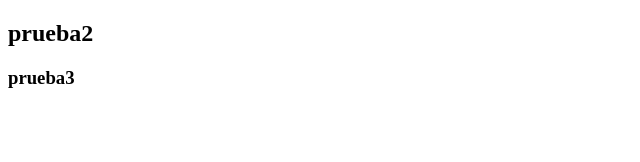
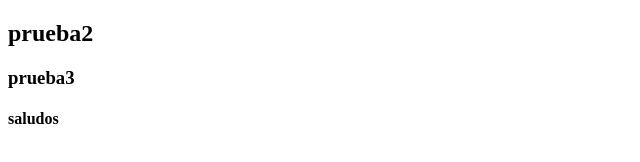
Before and after one commit to HAlayon/pruebarepo, a plain HTML site: page index.html in a window 1280 px wide. Shown: the full height of the page, 0-640 px from the left. Drawn offline with Linux system fonts and the light colour scheme.

Commit message:
añadimos saludos

```diff
--- a/index.html
+++ b/index.html
@@ -9,5 +9,6 @@
 <body>
     <h2>prueba2</h2>
     <h3>prueba3</h3>
+    <h4>saludos</h4>
 </body>
 </html>
```
